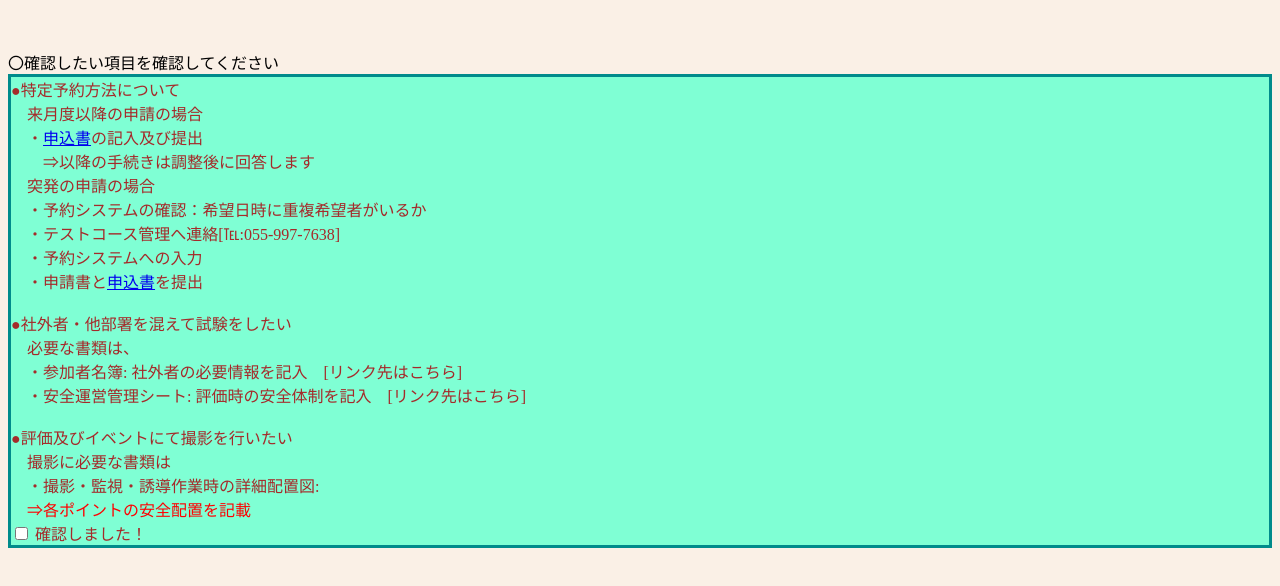
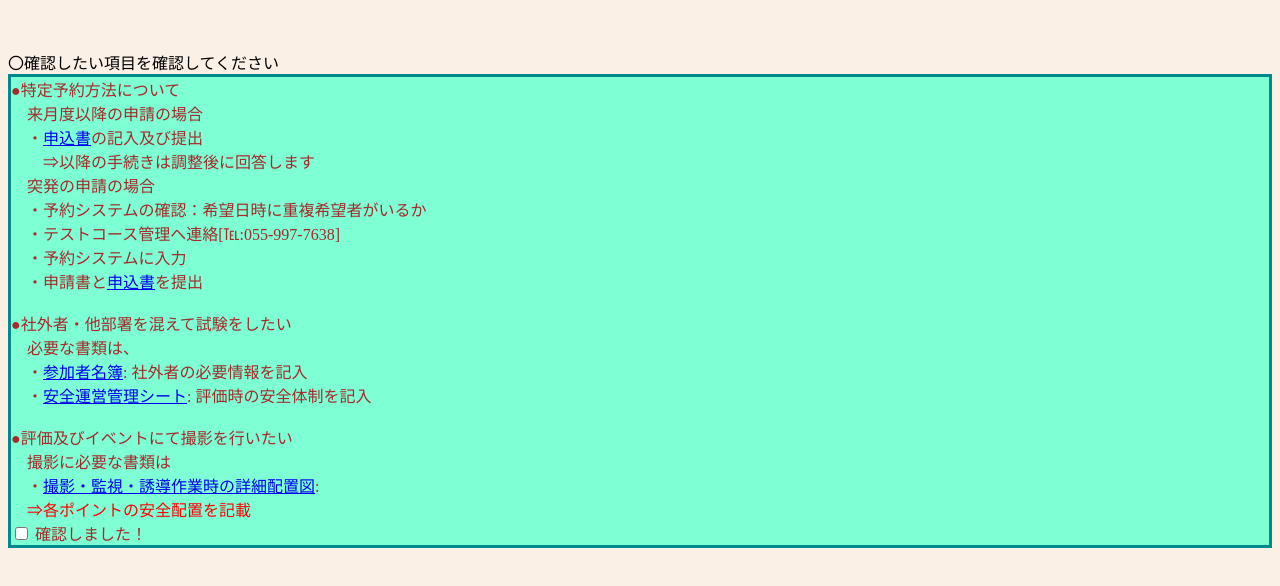
Before and after one commit to dragontakahashi/test-course-documents, a plain HTML site: page docs/index.html in a window 1280 px wide. Shown: the part 80-666 px from the top of the page. Drawn offline with Linux system fonts and the light colour scheme.

Commit message:
Update index.html

```diff
--- a/docs/index.html
+++ b/docs/index.html
@@ -10,6 +10,7 @@
 <div>〇確認したい項目を確認してください
     <div class = "info">
 
+
         <span id = "check1">●特定予約方法について<br>
             　来月度以降の申請の場合<br>
             　・<a href="tokutei1.pdf">申込書</a>の記入及び提出<br>
@@ -17,28 +18,31 @@
             　突発の申請の場合<br>
             　・予約システムの確認：希望日時に重複希望者がいるか<br>
             　・テストコース管理へ連絡[℡:055-997-7638]<br>
-            　・予約システムへの入力<br>
+            　・予約システムに入力<br>
             　・申請書と<a href="tokutei1.pdf">申込書</a>を提出<br>
         </span><br>
 
         <span id = "check2">●社外者・他部署を混えて試験をしたい<br>
             　必要な書類は、<br>
-            　・参加者名簿: 社外者の必要情報を記入　[リンク先はこちら] <br>
-            　・安全運営管理シート: 評価時の安全体制を記入　[リンク先はこちら] <br>
+            　・<a href="syagaimeibo.pdf">参加者名簿</a>: 社外者の必要情報を記入　<br>
+            　・<a href="unei_anzen_kanrisiito.pdf">安全運営管理シート</a>: 評価時の安全体制を記入 <br>
         </span><br>
 
         <span id = "check3">●評価及びイベントにて撮影を行いたい</span><br>
         <span id = "checkAns3">
         　撮影に必要な書類は<br>
-        　・撮影・監視・誘導作業時の詳細配置図: <br>
+        　・<a href="satueizu.pdf">撮影・監視・誘導作業時の詳細配置図</a>: <br>
         <span class = cation>　⇒各ポイントの安全配置を記載</span><br>
         </span>
 
         <input type="checkbox"> 確認しました！</input>
-
-        <link rel="stylesheet" href="RequiredDocuments.css" />
-        <script src="RequiredDocuments.js"></script>
+        <video src="cresit.mp4" controls></video>
 
     </div>
+
 </div>
+
+<link rel="stylesheet" href="RequiredDocuments.css" />
+<script src="RequiredDocuments.js"></script>
+
 </body>
```
